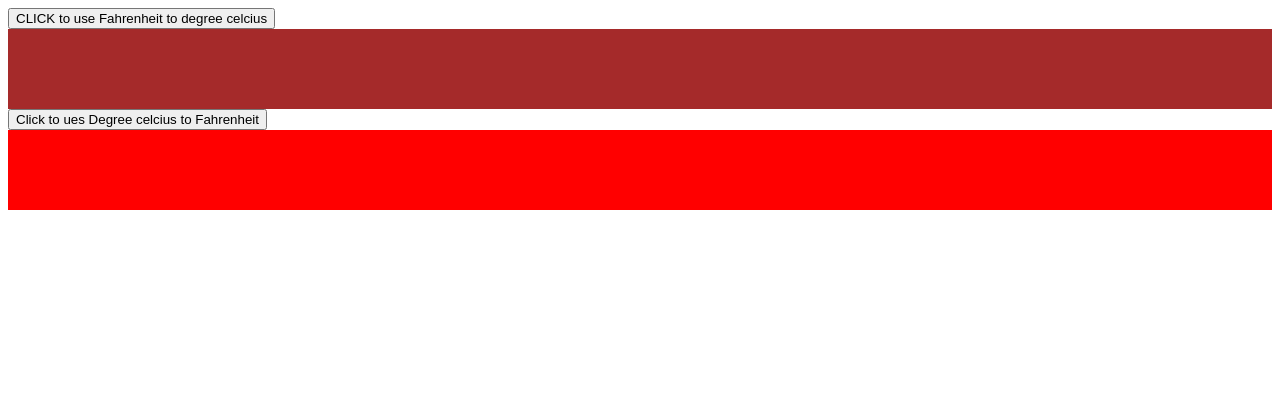
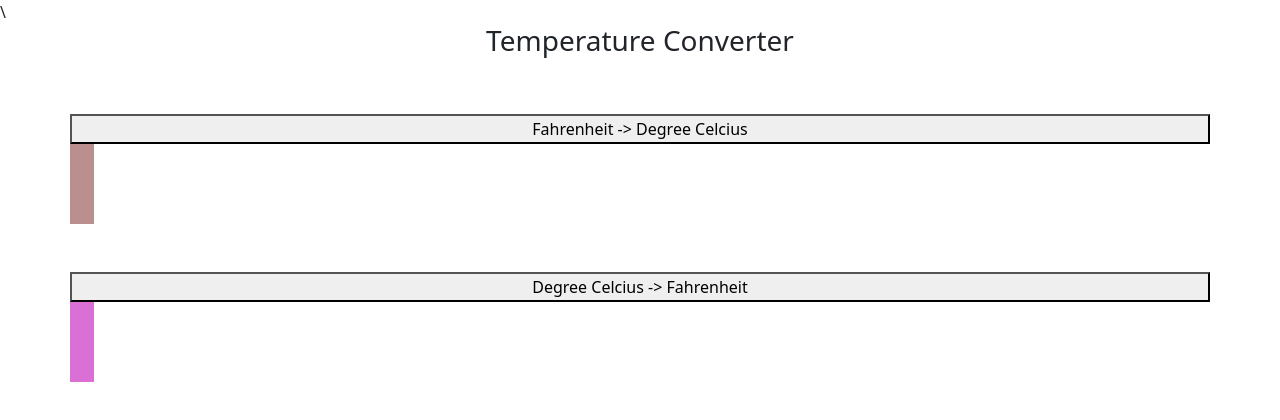
Before and after one commit to Darrenpet/Temperature-Converter, a plain HTML site: page index.html in a window 1280 px wide. Drawn offline with nearby package versions, Linux system fonts and the light colour scheme.

Commit message:
Add files via upload

```diff
--- a/index.html
+++ b/index.html
@@ -4,25 +4,47 @@
     <meta charset="UTF-8" />
     <meta http-equiv="X-UA-Compatible" content="IE=edge" />
     <meta name="viewport" content="width=<device-width>, initial-scale=1.0" />
-    <title>Document</title>
+    <title>Temperature Converter</title>
+    \
+    <link
+      href="https://cdn.jsdelivr.net/npm/bootstrap@5.1.3/dist/css/bootstrap.min.css"
+      rel="stylesheet"
+      integrity="sha384-1BmE4kWBq78iYhFldvKuhfTAU6auU8tT94WrHftjDbrCEXSU1oBoqyl2QvZ6jIW3"
+      crossorigin="anonymous"
+    />
   </head>
   <body>
-    <button id="F2C" onclick="fahtocelc()">
-      CLICK to use Fahrenheit to degree celcius
+    <div class="container">
+      <div class="row text-center">
+        <h3>Temperature Converter</h3>
+        <button id="F2C" class="mt-5" onclick="fahtocelc()">
+          Fahrenheit -> Degree Celcius
         </button>
         <div
           id="celcbox"
-      class="celc"
-      style="height: 80px; background-color: brown; font-size: 50px"
+          class="celc mb-5"
+          style="height: 80px; width: auto; background-color: rosybrown; font-size: 50px"
         ></div>
         <button id="C2F" onclick="celctofah()">
-      Click to ues Degree celcius to Fahrenheit
+          Degree Celcius -> Fahrenheit
         </button>
         <div
           id="fahrbox"
           class="ferh"
-      style="height: 80px; width: 450px; width: auto;background-color: red; font-size: 50px"
+          style="
+            height: 80px;
+            width: auto;
+            background-color: orchid;
+            font-size: 50px;
+          "
         ></div>
+      </div>
+    </div>
+    <script
+      src="https://cdn.jsdelivr.net/npm/bootstrap@5.1.3/dist/js/bootstrap.bundle.min.js"
+      integrity="sha384-ka7Sk0Gln4gmtz2MlQnikT1wXgYsOg+OMhuP+IlRH9sENBO0LRn5q+8nbTov4+1p"
+      crossorigin="anonymous"
+    ></script>
     <script src="script.js"></script>
   </body>
 </html>
--- a/script.js
+++ b/script.js
@@ -1,5 +1,5 @@
 function fahtocelc() {
-  let celc = Number(prompt("Type Your Fah... number"));
+  let celc = Number(prompt("Enter Fahrenheit"));
   let converted = ((celc - 32) * 5) / 9;
   if (celc == Number(celc)) {
     document.getElementById("celcbox").innerHTML =
@@ -9,7 +9,7 @@ function fahtocelc() {
   }
 }
 function celctofah() {
-  let fah = Number(prompt("Type Your Celcius... number"));
+  let fah = Number(prompt("Enter Degrees Celcius"));
   let converted = fah * 1.8 + 32;
   if (fah == Number(fah)) {
     document.getElementById("fahrbox").innerHTML = converted + " Fahrenheit";
```
Lines whose indentation alone changed are shown as unchanged.
